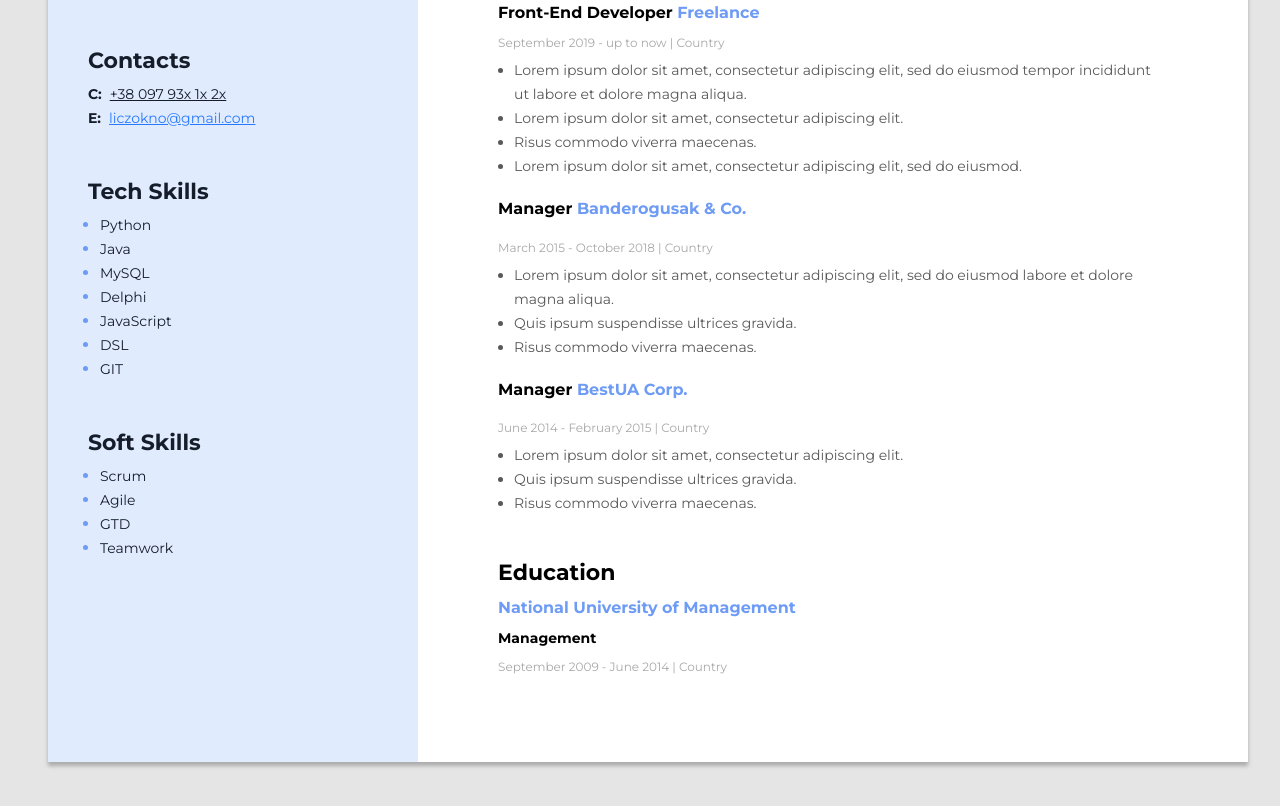
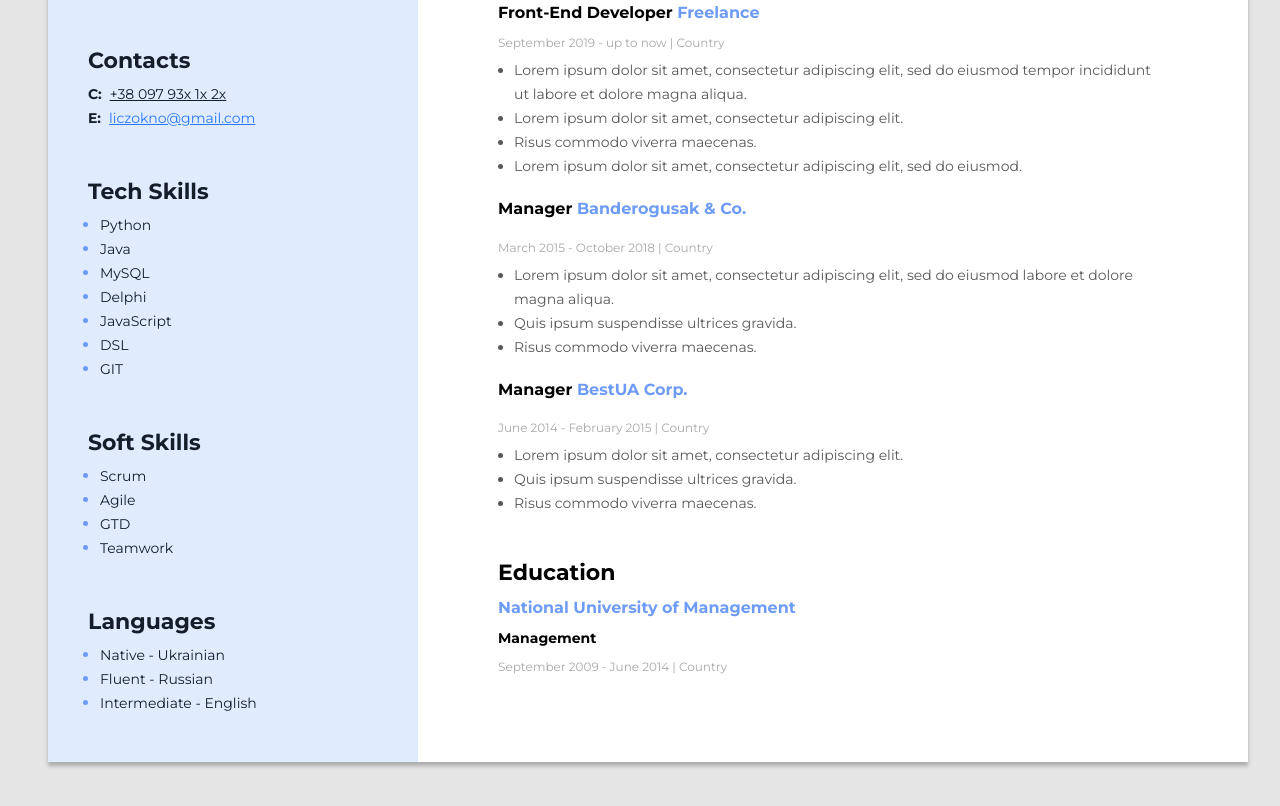
Before and after one commit to AntonKotliarov/CV, a plain HTML site: page index.html in a window 1280 px wide. Shown: the part 524-1330 px from the top of the page. Drawn offline with Linux system fonts and the light colour scheme.

Commit message:
Languages

```diff
--- a/index.html
+++ b/index.html
@@ -183,6 +183,23 @@
                     </li>
                 </ul>
             </div>
+
+            <!-- Languages -->
+            <div class="soft-skills-conteiner">
+                <h3 class="sidebar-title">Languages</h3>
+                <ul class="skills-list">
+                    <li class="skills-list-item">
+                        <span class="skills-list-item-text">Native - Ukrainian</span>
+                    </li>
+                    <li class="skills-list-item">
+                        <span class="skills-list-item-text">Fluent - Russian</span>
+                    </li>
+                    <li class="skills-list-item">
+                        <span class="skills-list-item-text">Intermediate - English</span>
+                    </li>
+                </ul>
+            </div>
+
       </aside>
     </div>
   </body>
```
